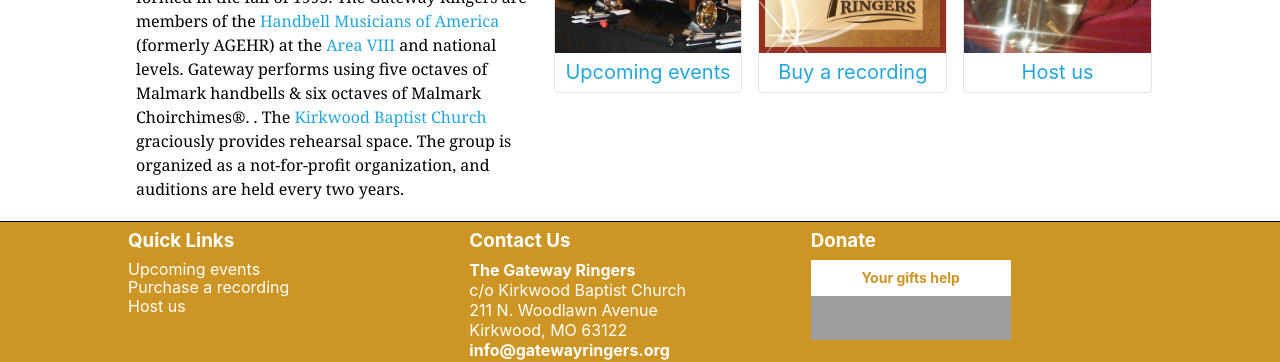
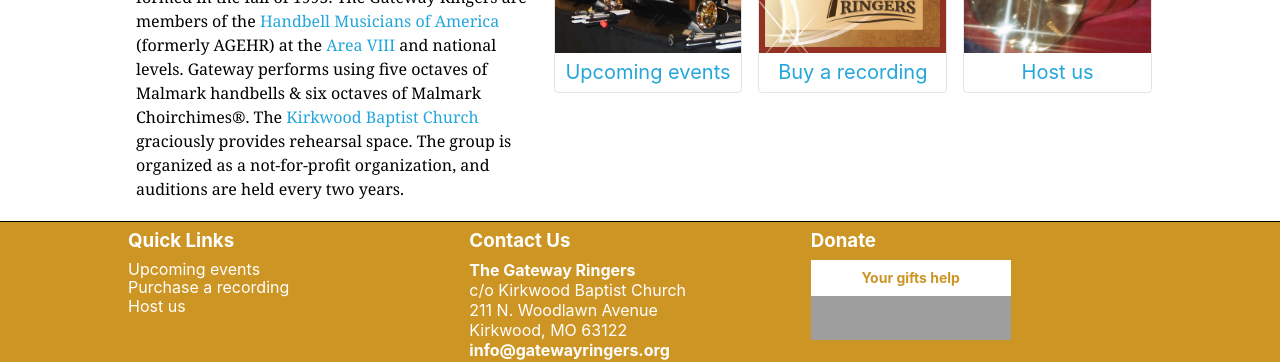
Before and after one commit to GatewayRingers/GatewayRingers.github.io, a Jekyll site: the page built from index.html, in a window 1280 px wide, cut to the strip 807-1169 px from the top of the page. Built offline with Jekyll 4.4.1, drawn with Linux system fonts in a browser that asks for light colours; nearby versions of some CDN libraries; grey boxes are pictures that could not be loaded.

Commit message:
Update index.html

```diff
--- a/index.html
+++ b/index.html
@@ -8,7 +8,7 @@
 heighten awareness of handbell music. The group was formed in the fall of 1995.
 The Gateway Ringers are members of the <a class="link blue dim" href="http://handbellmusicians.org/">Handbell Musicians of America</a> (formerly AGEHR) at the <a class="link blue dim" href="http://www.areaviii.org/">Area VIII</a> and national levels.
 Gateway performs using five octaves of Malmark handbells &amp; six octaves of Malmark
-Choirchimes&#0174;. <!--The group is currently under the direction of <a class="link blue dim" href="/musicians#Director">Chuck Peery</a>-->. The
+Choirchimes&#0174;. <!--The group is currently under the direction of <a class="link blue dim" href="/musicians#Director">Chuck Peery</a>.--> The
 <a class="link blue dim" href="http://www.kirkwoodbaptist.org/">Kirkwood Baptist Church</a> graciously
 provides rehearsal space. The group is organized as a
 not-for-profit organization, and auditions are held every two years.</p>
```
